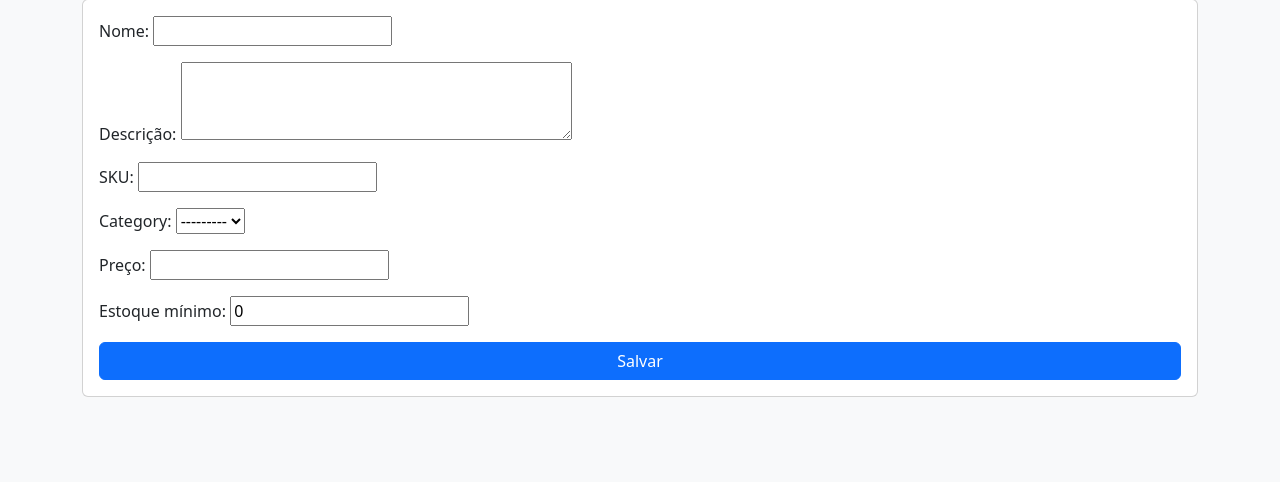
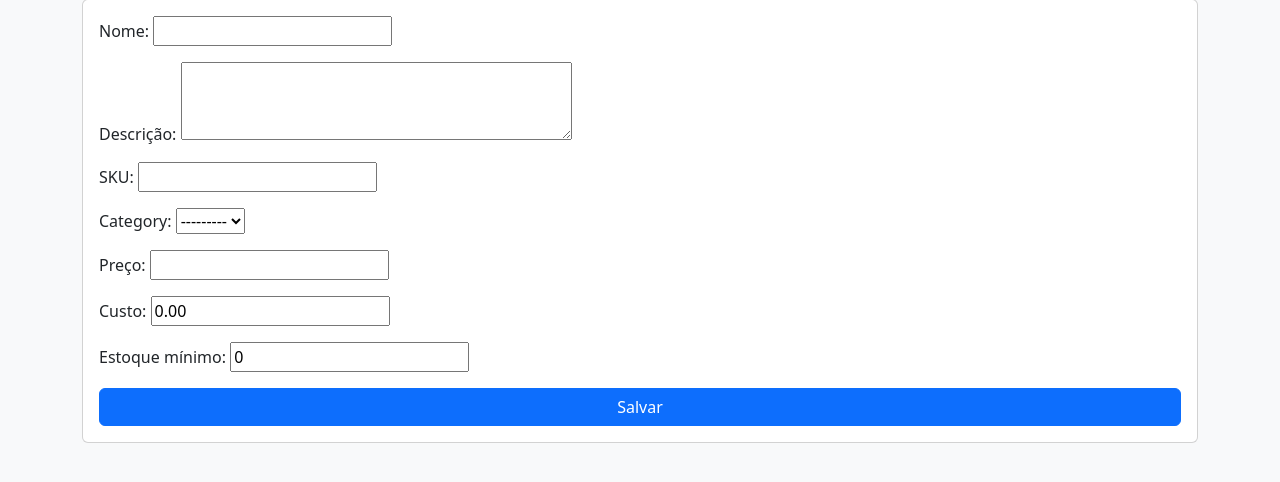
Before and after one commit to glitchamanda/stockflow-qs, a Django app: page /produtos/novo/ in a window 1280 px wide. Shown: the part 137-619 px from the top of the page. Run offline with Django 5.2, Linux system fonts and the light colour scheme; data that the repository does not hold is empty.

Commit message:
Adicionado o campo de custo na edição do produto

```diff
--- /dev/null
+++ b/notas.txt
@@ -0,0 +1,5 @@
+git fetch origin
+git checkout 4-criar-campo-de-custo-no-produto
+
+git fetch origin
+git checkout 5-criar-total-de-custo-na-tela-principal
--- a/products/forms.py
+++ b/products/forms.py
@@ -5,7 +5,7 @@ from .models import Category, Product
 class ProductForm(forms.ModelForm):
     class Meta:
         model = Product
-        fields = ["name", "description", "sku", "category", "price", "minimum_stock"]
+        fields = ["name", "description", "sku", "category", "price", "cost", "minimum_stock"]
         widgets = {"description": forms.Textarea(attrs={"rows": 3})}
 
 
--- a/products/models.py
+++ b/products/models.py
@@ -21,6 +21,7 @@ class Product(models.Model):
     sku = models.CharField("SKU", max_length=40, unique=True)
     category = models.ForeignKey(Category, on_delete=models.PROTECT, related_name="products")
     price = models.DecimalField("preço", max_digits=10, decimal_places=2, validators=[MinValueValidator(Decimal("0.01"))])
+    cost = models.DecimalField("custo", max_digits=10, decimal_places=2, default=Decimal("0.00"), blank=True, validators=[MinValueValidator(Decimal("0.00"))])
     stock_quantity = models.PositiveIntegerField("estoque", default=0)
     minimum_stock = models.PositiveIntegerField("estoque mínimo", default=0)
     created_at = models.DateTimeField("cadastrado em", auto_now_add=True)
@@ -29,6 +30,7 @@ class Product(models.Model):
         ordering = ["name"]
         constraints = [
             models.CheckConstraint(condition=models.Q(price__gt=0), name="product_price_positive"),
+            models.CheckConstraint(condition=models.Q(cost__gte=0), name="product_cost_nonnegative"),
             models.CheckConstraint(condition=models.Q(stock_quantity__gte=0), name="product_stock_nonnegative"),
             models.CheckConstraint(condition=models.Q(minimum_stock__gte=0), name="product_minimum_nonnegative"),
         ]
--- a/templates/products/product_detail.html
+++ b/templates/products/product_detail.html
@@ -1 +1 @@
-{% extends "base.html" %}{% block content %}<h1>{{ product.name }}</h1><dl><dt>SKU</dt><dd>{{ product.sku }}</dd><dt>Descrição</dt><dd>{{ product.description|default:"-" }}</dd><dt>Preço</dt><dd>R$ {{ product.price }}</dd><dt>Estoque</dt><dd>{{ product.stock_quantity }}</dd></dl><a class="btn btn-primary" href="{% url 'product-update' product.pk %}">Editar</a> <a class="btn btn-danger" href="{% url 'product-delete' product.pk %}">Excluir</a>{% endblock %}
+{% extends "base.html" %}{% block content %}<h1>{{ product.name }}</h1><dl><dt>SKU</dt><dd>{{ product.sku }}</dd><dt>Descrição</dt><dd>{{ product.description|default:"-" }}</dd><dt>Preço</dt><dd>R$ {{ product.price }}</dd><dt>Custo</dt><dd>R$ {{ product.cost }}</dd><dt>Estoque</dt><dd>{{ product.stock_quantity }}</dd></dl><a class="btn btn-primary" href="{% url 'product-update' product.pk %}">Editar</a> <a class="btn btn-danger" href="{% url 'product-delete' product.pk %}">Excluir</a>{% endblock %}
--- a/templates/products/product_list.html
+++ b/templates/products/product_list.html
@@ -1,3 +1,3 @@
 {% extends "base.html" %}{% block content %}<div class="d-flex justify-content-between"><h1>Produtos</h1><a class="btn btn-primary" href="{% url 'product-create' %}">Novo produto</a></div>
 <form class="row g-2 mb-3"><div class="col"><input class="form-control" name="q" placeholder="Nome ou SKU"></div><div class="col"><select class="form-select" name="category"><option value="">Todas as categorias</option>{% for category in categories %}<option value="{{ category.pk }}">{{ category.name }}</option>{% endfor %}</select></div><div class="col"><select class="form-select" name="stock"><option value="">Todos</option><option value="low">Estoque baixo</option></select></div><div class="col-auto"><button class="btn btn-secondary">Filtrar</button></div></form>
-<table class="table bg-white"><tr><th>Nome</th><th>SKU</th><th>Categoria</th><th>Preço</th><th>Estoque</th><th></th></tr>{% for product in products %}<tr><td><a href="{% url 'product-detail' product.pk %}">{{ product.name }}</a></td><td>{{ product.sku }}</td><td>{{ product.category }}</td><td>R$ {{ product.price }}</td><td>{% if product.is_low_stock %}<span class="badge text-bg-warning">{% endif %}{{ product.stock_quantity }}{% if product.is_low_stock %}</span>{% endif %}</td><td><a href="{% url 'product-update' product.pk %}">Editar</a></td></tr>{% empty %}<tr><td colspan="6">Nenhum produto encontrado.</td></tr>{% endfor %}</table>{% endblock %}
+<table class="table bg-white"><tr><th>Nome</th><th>SKU</th><th>Categoria</th><th>Preço</th><th>Custo</th><th>Estoque</th><th></th></tr>{% for product in products %}<tr><td><a href="{% url 'product-detail' product.pk %}">{{ product.name }}</a></td><td>{{ product.sku }}</td><td>{{ product.category }}</td><td>R$ {{ product.price }}</td><td>R$ {{ product.cost }}</td><td>{% if product.is_low_stock %}<span class="badge text-bg-warning">{% endif %}{{ product.stock_quantity }}{% if product.is_low_stock %}</span>{% endif %}</td><td><a href="{% url 'product-update' product.pk %}">Editar</a></td></tr>{% empty %}<tr><td colspan="7">Nenhum produto encontrado.</td></tr>{% endfor %}</table>{% endblock %}
```
Also changed, not shown: tests/test_views.py (+4 -1 lines), products/migrations/0002_product_cost_product_product_cost_nonnegative.py (added).
